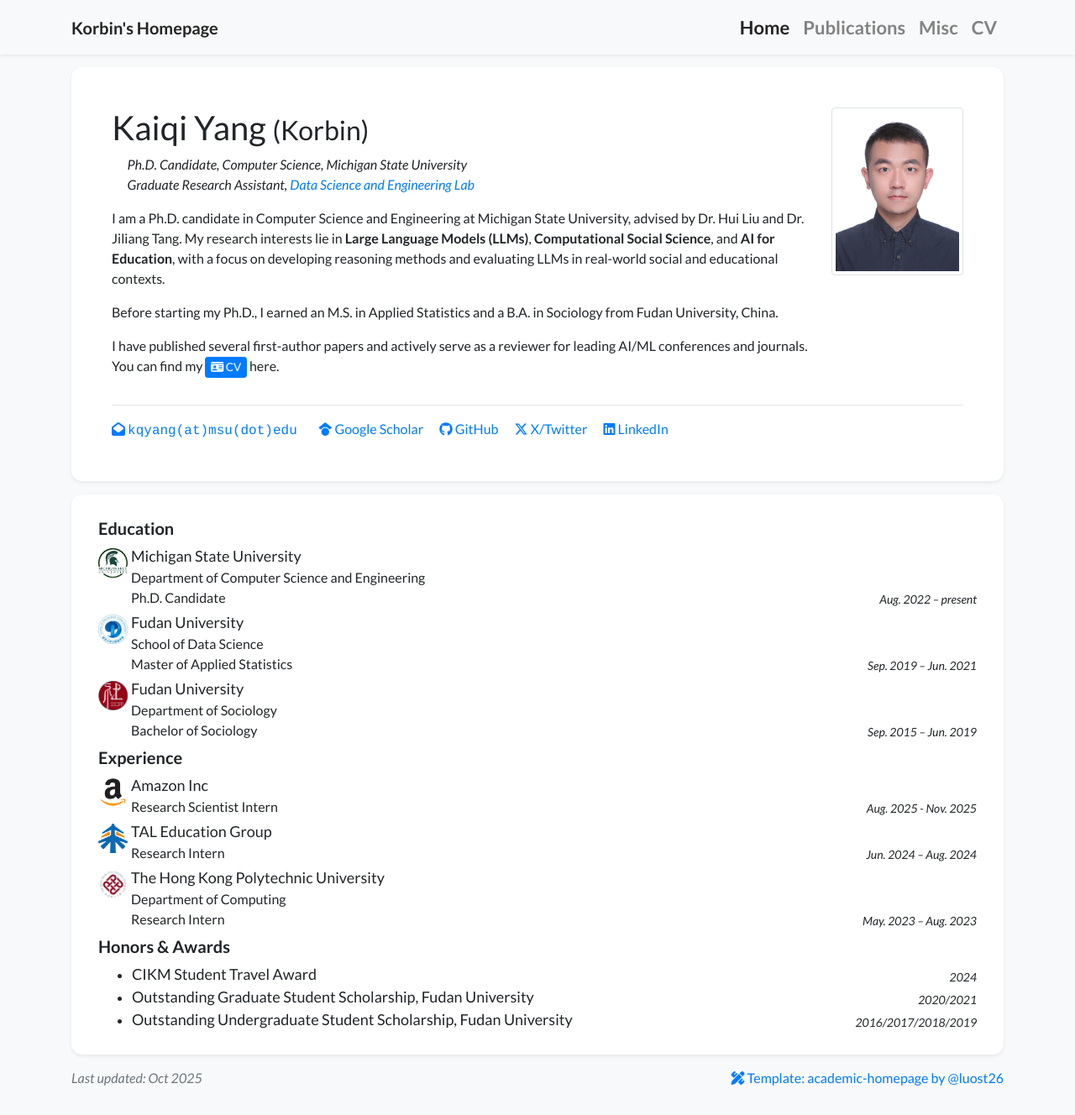
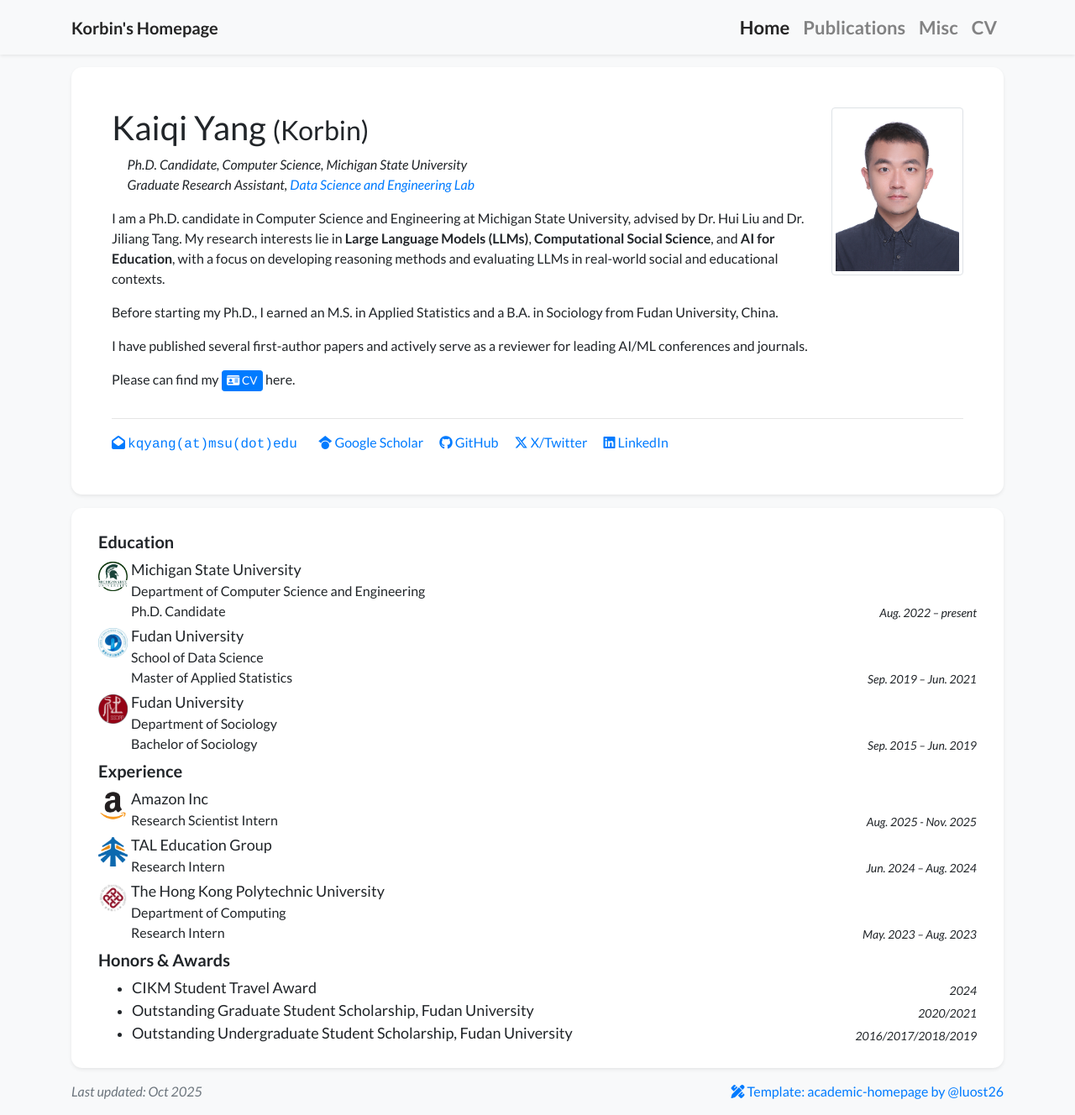
Before and after one commit to KorbinY/korbiny.github.io, a Jekyll site: the page built from index.html, in a window 1280 px wide and 1328 px high. Shown: the whole window at 84% size. Built offline with Jekyll 4.4.1, drawn with Linux system fonts in a browser that asks for light colours; nearby versions of some CDN libraries; a style sheet for code colours, icons or effects is not loaded.

Commit message:
update cv

```diff
--- a/_data/profile.yml
+++ b/_data/profile.yml
@@ -32,8 +32,10 @@ short_bio: >-
     Before starting my Ph.D., I earned an M.S. in Applied Statistics and a B.A. in Sociology from Fudan University, China.
   </p>
   <p>
-    I have published several first-author papers and actively serve as a reviewer for leading AI/ML conferences and journals. <br>
-    You can find my <a href="/assets/files/My_CV_New.pdf" target="_blank" class="btn btn-sm btn-primary align-baseline" style="padding: 0.1em 0.4em; font-size: 0.85em;"> <i class="fa-solid fa-id-card"></i> CV </a> here.
+    I have published several first-author papers and actively serve as a reviewer for leading AI/ML conferences and journals.
+  </p>
+  <p>
+    Please can find my <a href="/assets/files/My_CV_New.pdf" target="_blank" class="btn btn-sm btn-primary align-baseline" style="padding: 0.1em 0.4em; font-size: 0.85em;"> <i class="fa-solid fa-id-card"></i> CV </a> here.
   </p>
 
 
```
